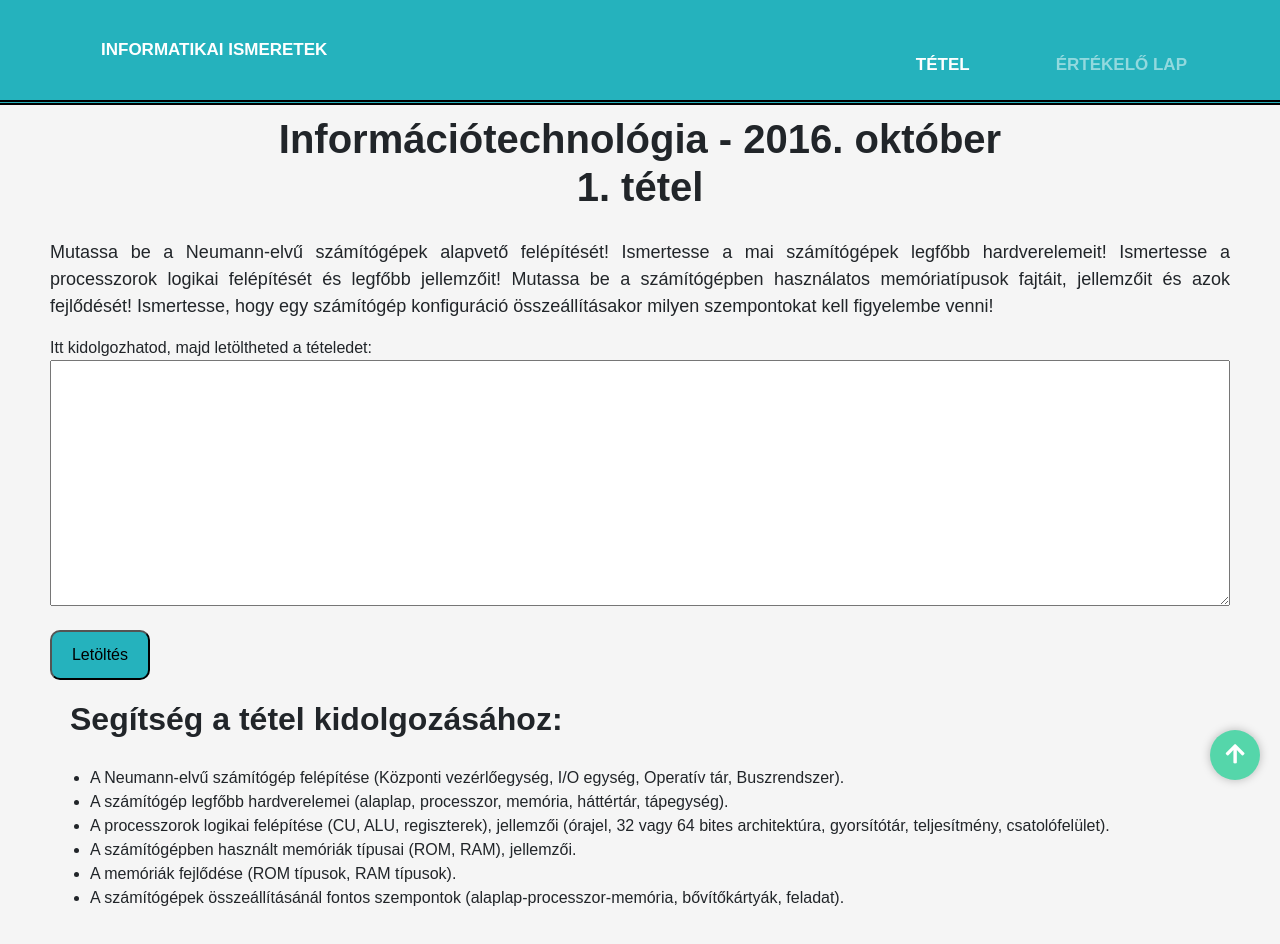
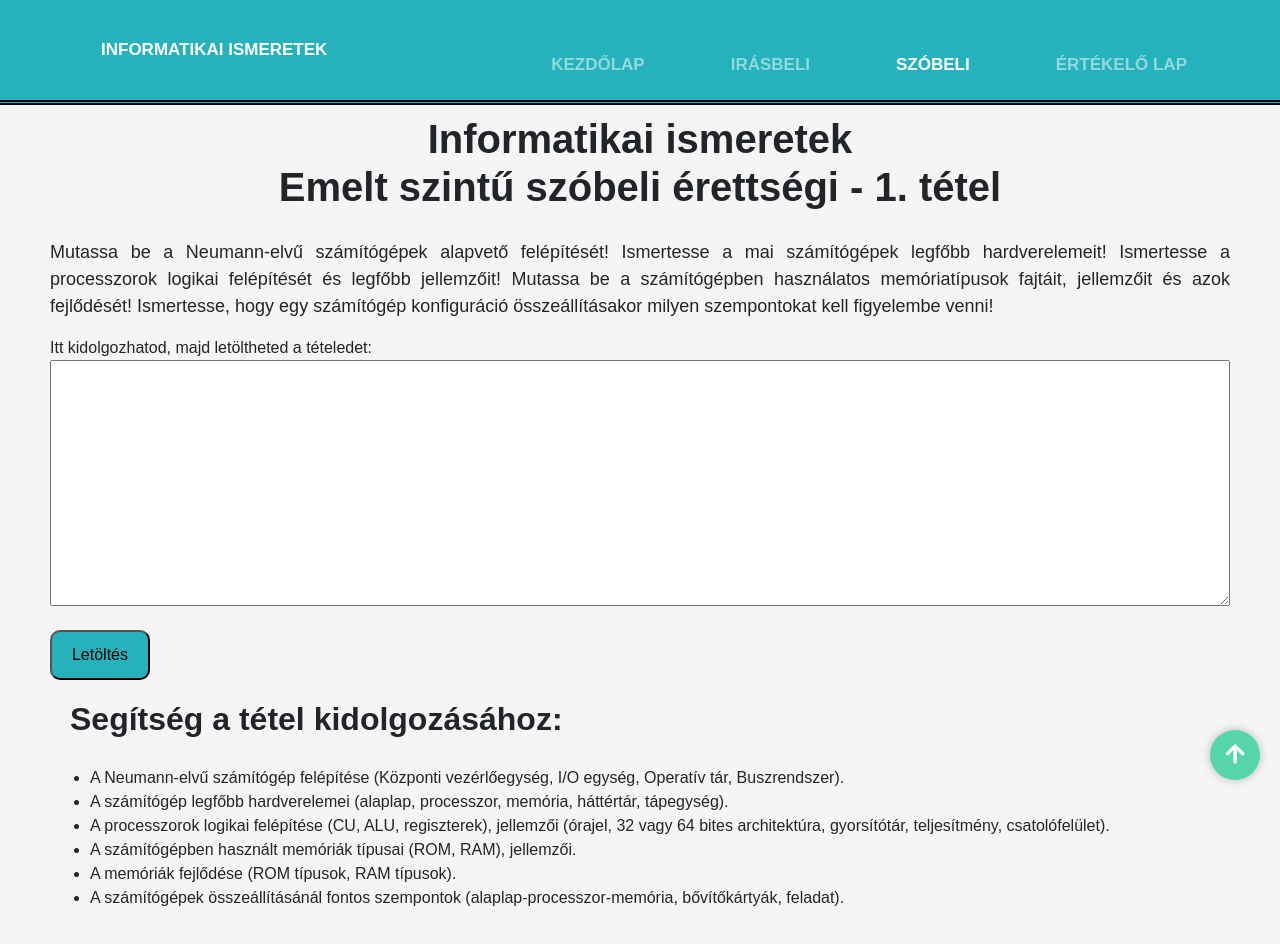
Before and after one commit to Srodaa/KompProgErettsegiTetel, a plain HTML site: page index.html in a window 1280 px wide. Drawn offline with nearby package versions, Linux system fonts and the light colour scheme.

Commit message:
Menü pontba került a Szóbeli tétel, h1 cím átírva

```diff
--- a/index.html
+++ b/index.html
@@ -13,6 +13,7 @@
   <meta name="viewport" content="width=device-width, initial-scale=1.0">
   <link rel="stylesheet" href="https://cdnjs.cloudflare.com/ajax/libs/font-awesome/4.7.0/css/font-awesome.min.css">
   <title>Információtechnológia tétel</title>
+  <script src="https://cdnjs.cloudflare.com/ajax/libs/jquery/3.5.1/jquery.min.js"></script>
   <link rel="stylesheet" href="styles.css">
   <link rel="stylesheet" href="https://use.fontawesome.com/releases/v5.4.1/css/all.css">
   <script src="script.js"></script>
@@ -28,8 +29,14 @@
       </button>
       <div class="collapse navbar-collapse" id="navbarResponsive">
         <ul class="navbar-nav ml-auto">
+          <li class="nav-item">
+            <a class="nav-link" href="alapoldal.html">Kezdőlap</a>
+          </li>
+          <li class="nav-item">
+            <a class="nav-link" href="irasbeli.html">Irásbeli </a>
+          </li>
           <li class="nav-item active">
-            <a class="nav-link" href="index.html">Tétel
+            <a class="nav-link" href="index.html">Szóbeli
               <span class="sr-only"></span>
             </a>
           </li>
@@ -41,14 +48,14 @@
     </div>
   </nav>
   <div id="wrapper">
-    <h1 id="informacio">Információtechnológia - 2016. október <br>1. tétel</h1>
+    <h1 id="informacio">Informatikai ismeretek <br>Emelt szintű szóbeli érettségi - 1. tétel</h1>
     <p id="tetelkerdes">Mutassa be a Neumann-elvű számítógépek alapvető felépítését! Ismertesse a mai számítógépek
       legfőbb hardverelemeit! Ismertesse a processzorok logikai felépítését és legfőbb jellemzőit! Mutassa be a
       számítógépben használatos memóriatípusok fajtáit, jellemzőit és azok fejlődését! Ismertesse, hogy egy számítógép
       konfiguráció összeállításakor milyen szempontokat kell figyelembe venni! </p>
     <form>Itt kidolgozhatod, majd letöltheted a tételedet: <br>
       <textarea id="textArea" name="kidolgozas" rows="10" cols="0"></textarea><br>
-      <button type="button" onclick="download()" class="letoltes">Letöltés</button>
+      <button type="button" onclick="Letoltes()" class="letoltes">Letöltés</button>
     </form>
     <h2>Segítség a tétel kidolgozásához:</h2>
     <ul>
```
